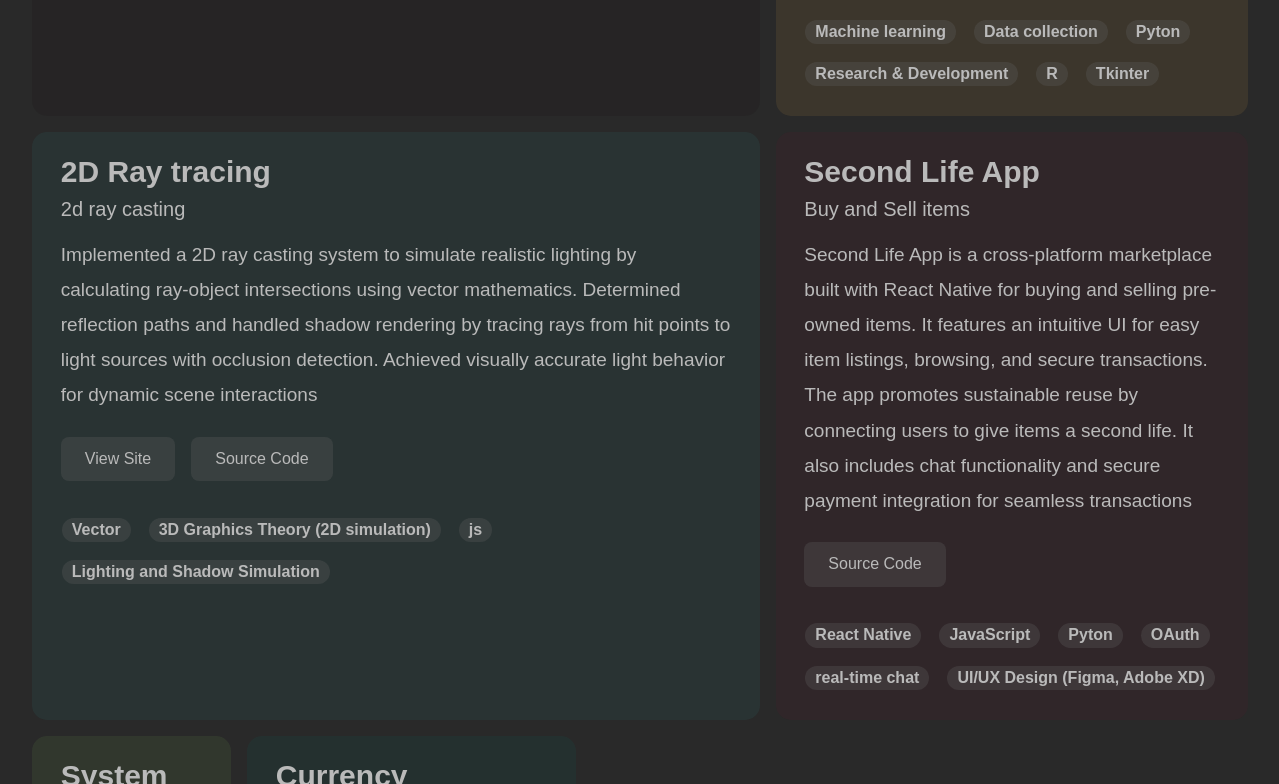
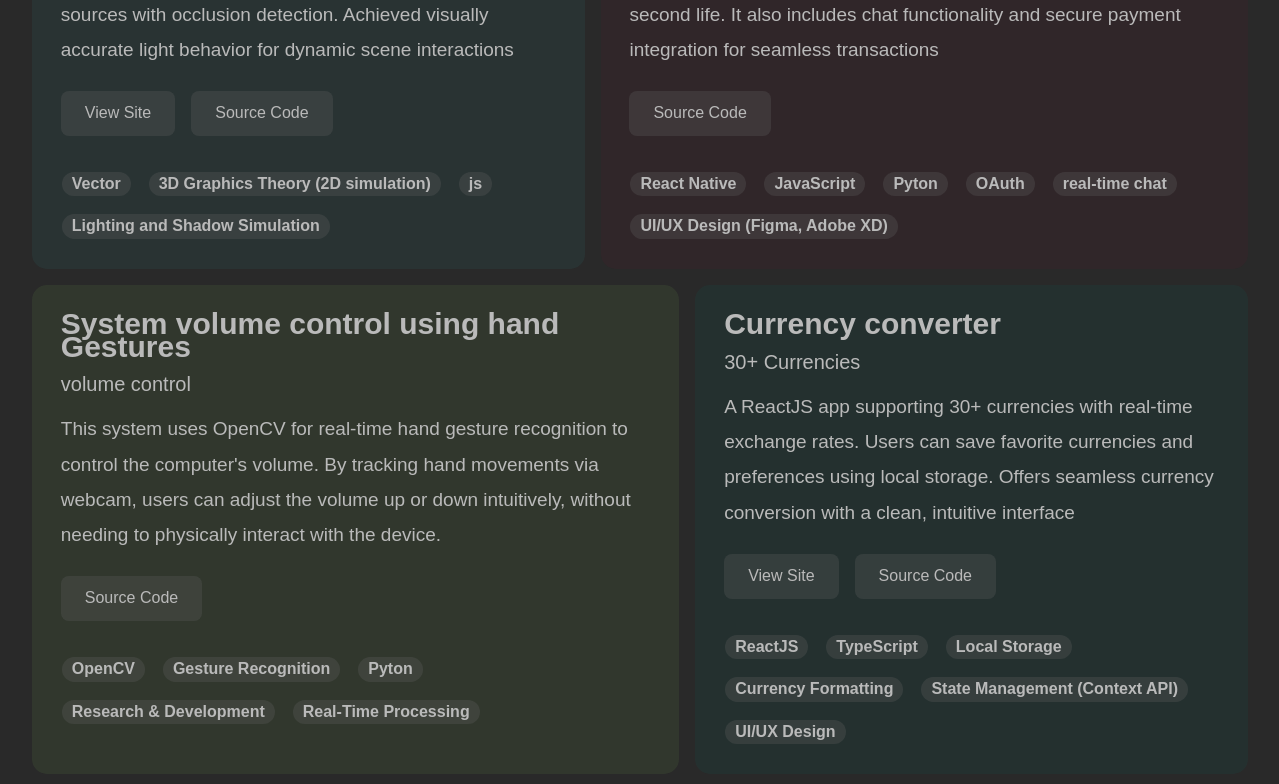
Before and after one commit to krmahi/portfolio-bento-ui, a React (Vite) app: page / in a window 1536 px wide. Shown: the part 3540-4324 px from the top of the page, without its empty margins (128-1407 px from the left). Built offline with nearby package versions, Linux system fonts and the light colour scheme.

Commit message:
layout fixes

```diff
--- a/src/App.css
+++ b/src/App.css
@@ -521,13 +521,19 @@ body {
   }
 
   .e {
-    grid-column: 1 / 6;
+    grid-column: 1 / 7;
     grid-row: 4 / 5;
   }
 
   .f {
-    grid-column: 6 / 14;
+    grid-column: 7 / 14;
     grid-row: 4 / 5;
+  }
+  .g {
+    grid-column: 1 / 8;
+  }
+  .h {
+    grid-column: 8 / 14;
   }
 
   .ca {
```
